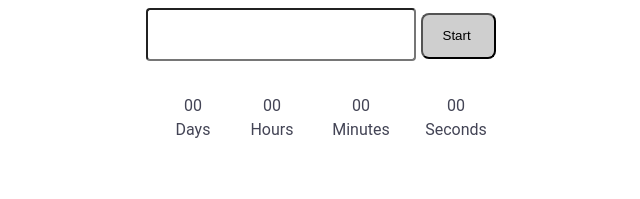
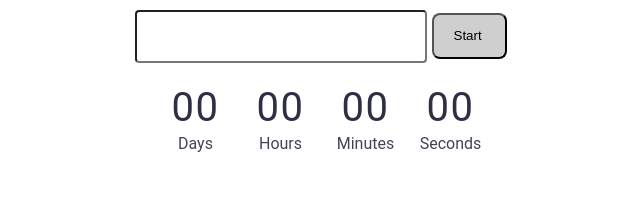
Before and after one commit to Olexandr-L45D/goit-js-hw-10, a website built with Vite: page src/1-timer.html in a window 1280 px wide. Shown: the whole page, without its empty margins (317-957 px from the left). Built offline with nearby package versions, Linux system fonts and the light colour scheme.

Commit message:
upd 5 mon

```diff
--- a/src/css/styles.css
+++ b/src/css/styles.css
@@ -70,23 +70,25 @@ ol {
 }
 
 .container-clock {
-  width: 355px;
+  display: flex;
+  width: 360px;
   padding: 0px;
   margin: 0 auto;
-  text-align: center;
-  /* align-items: left; */
-  display: flex;
+  align-items: center;
+  text-align: left;
   flex-direction: column;
 }
 .container-input {
   display: flex;
+  align-items: center;
+  text-align: center;
   flex-direction: row;
 }
 .input-stule {
   /* to form states clock*/
   border-radius: 4px;
   padding: 8px;
-  width: 250px;
+  width: 272px;
   height: 33px;
 }
 .button {
@@ -100,22 +102,29 @@ display: flex;
 flex-direction: row;
 }
 .timer {
+  display: flex;
   padding: 5px;
-  margin: 5px;
+  margin: 0 auto;
   align-items: center;
-  display: flex;
-  text-align: center;
+  text-align: left;
   flex-direction: row;
 }
 .field {
+  display: flex;
   width: 55px;
   height: 72px;
-  padding: 20px;
-  /* margin: 20px; */
+  padding: 15px;
+  /* margin: 0 auto; */
   align-items: center;
-  display: flex;
   text-align: left;
   flex-direction: column;
+}
+.value {
+ font-weight: 400;
+ font-size: 40px;
+ line-height: 120%;
+ letter-spacing: 0.04em;
+ color: #2e2f42;
 }
 
 .form-link {
```
